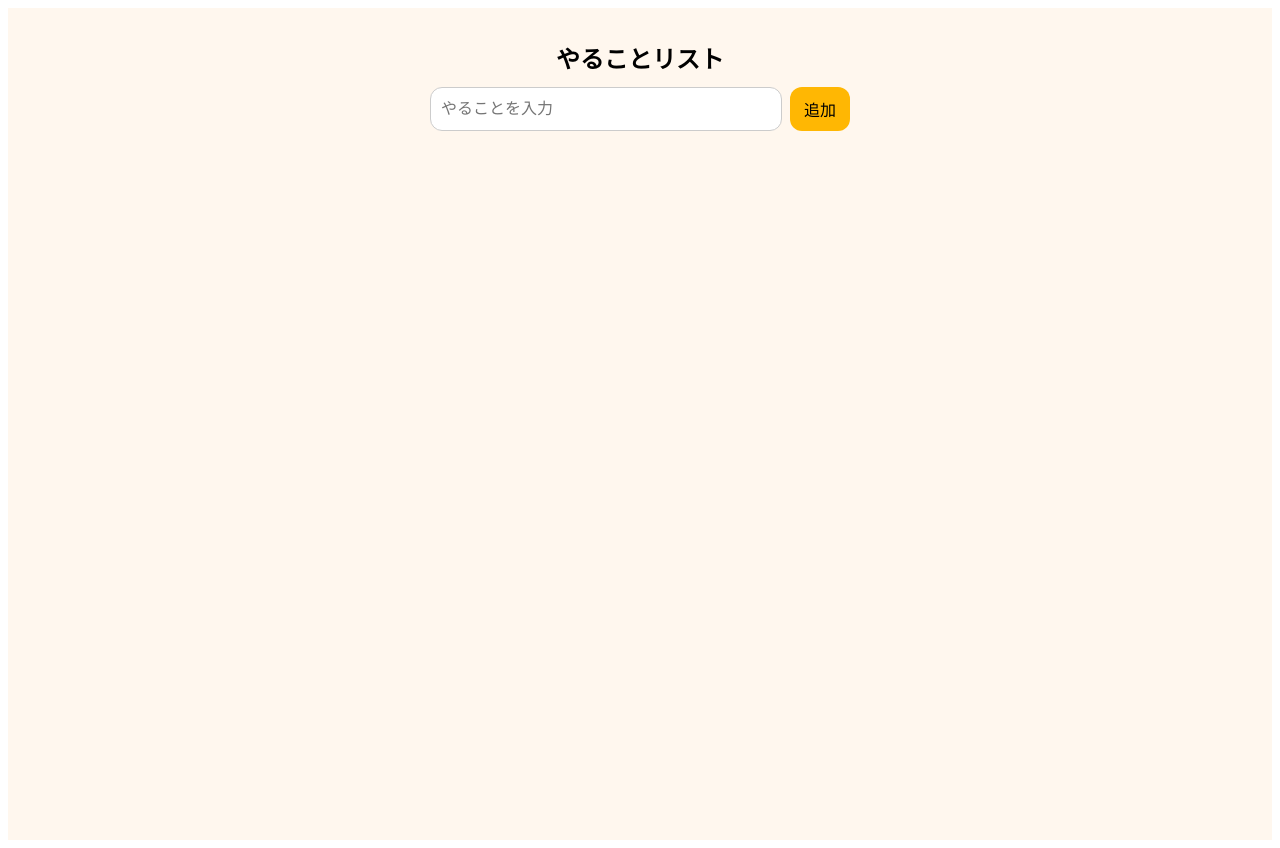
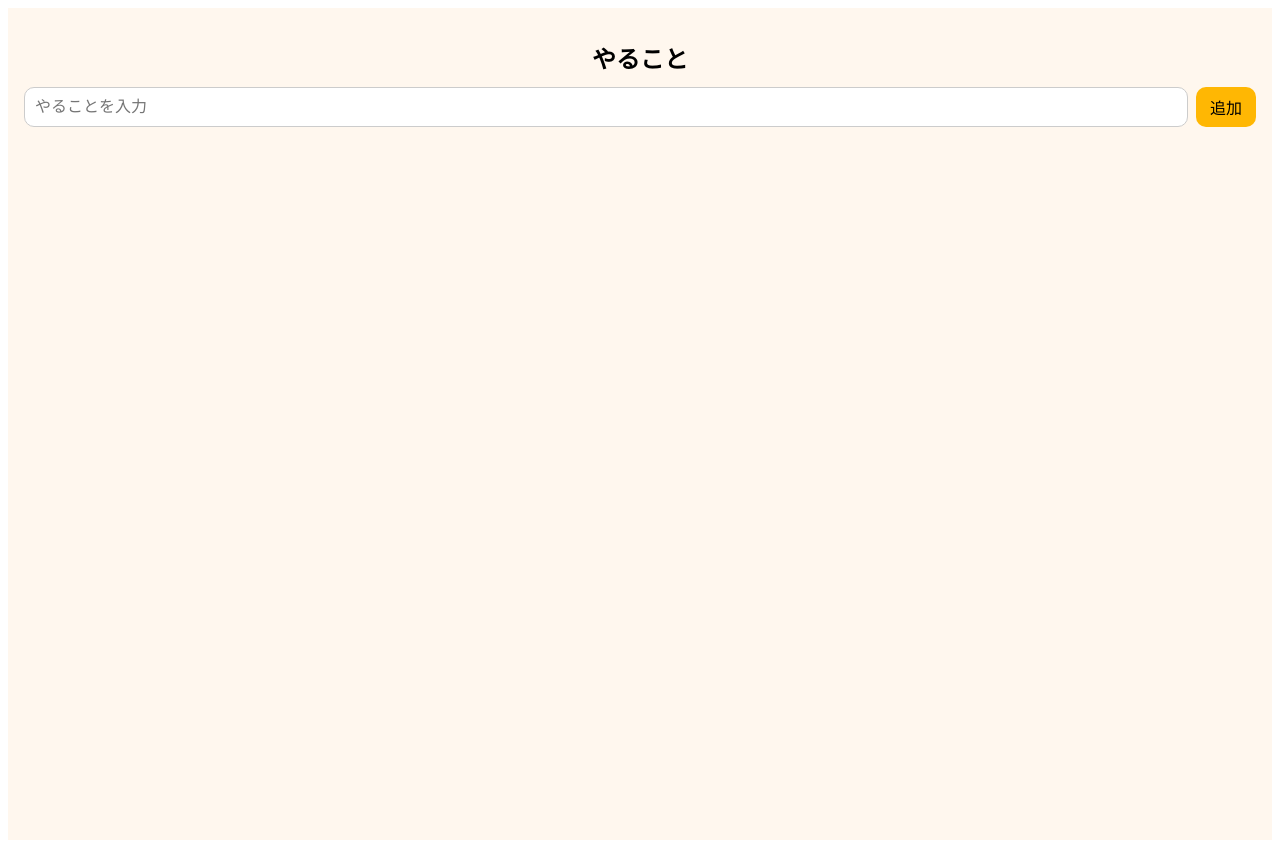
Before and after one commit to mssnkmryrk-a11y/buy-list-app, a React (Vite) app: page / in a window 1280 px wide. Built offline with nearby package versions, Linux system fonts and the light colour scheme.

Commit message:
Refactor Todo management and UI in App component

```diff
--- a/src/App.tsx
+++ b/src/App.tsx
@@ -1,91 +1,44 @@
-import { useEffect, useState } from "react";
-
-type Todo = {
-  id: string;
-  text: string;
-  done: boolean;
-};
+import { useState } from "react";
 
 export default function App() {
-  const [todos, setTodos] = useState<Todo[]>([]);
   const [text, setText] = useState("");
-
-  // 初回読み込み
-  useEffect(() => {
-    const saved = localStorage.getItem("todos");
-    if (saved) setTodos(JSON.parse(saved));
-  }, []);
-
-  // 保存
-  useEffect(() => {
-    localStorage.setItem("todos", JSON.stringify(todos));
-  }, [todos]);
+  const [todos, setTodos] = useState<string[]>([]);
 
   const addTodo = () => {
     if (!text.trim()) return;
-    setTodos([
-      ...todos,
-      { id: crypto.randomUUID(), text, done: false },
-    ]);
+    setTodos([...todos, text.trim()]);
     setText("");
-  };
-
-  const toggleTodo = (id: string) => {
-    setTodos(todos.map(t =>
-      t.id === id ? { ...t, done: !t.done } : t
-    ));
-  };
-
-  const removeTodo = (id: string) => {
-    setTodos(todos.filter(t => t.id !== id));
   };
 
   return (
     <div style={styles.page}>
-      <h1 style={styles.title}>やることリスト</h1>
+      <h1 style={styles.title}>やること</h1>
 
-      {/* 入力フォーム */}
-      <form
-        style={styles.form}
-        onSubmit={(e) => {
-          e.preventDefault(); // Enterで保存
-          addTodo();
-        }}
-      >
+      <div style={styles.inputArea}>
         <input
           style={styles.input}
-          type="text"
-          placeholder="やることを入力"
           value={text}
           onChange={(e) => setText(e.target.value)}
+          placeholder="やることを入力"
+          onKeyDown={(e) => {
+            if (e.key === "Enter") addTodo();
+          }}
         />
-        <button style={styles.add}>追加</button>
-      </form>
+        <button style={styles.addBtn} onClick={addTodo}>
+          追加
+        </button>
+      </div>
 
-      {/* リスト */}
-      <div style={styles.list}>
-        {todos.map(todo => (
-          <div key={todo.id} style={styles.item}>
-            <label style={styles.label}>
-              <input
-                type="checkbox"
-                checked={todo.done}
-                onChange={() => toggleTodo(todo.id)}
-              />
-              <span style={{
-                ...styles.text,
-                textDecoration: todo.done ? "line-through" : "none",
-                color: todo.done ? "#aaa" : "#333"
-              }}>
-                {todo.text}
-              </span>
-            </label>
-            <button
-              style={styles.delete}
-              onClick={() => removeTodo(todo.id)}
-            >
-              ×
-            </button>
+      <div>
+        {todos.map((todo, index) => (
+          <div
+            key={index}
+            style={styles.item}
+            onClick={() =>
+              setTodos(todos.filter((_, i) => i !== index))
+            }
+          >
+            {todo}
           </div>
         ))}
       </div>
@@ -96,20 +49,16 @@ export default function App() {
 const styles: any = {
   page: {
     minHeight: "100vh",
+    padding: 16,
     background: "#FFF7EE",
-    padding: 16,
     fontFamily: "-apple-system",
-    display: "flex",
-    flexDirection: "column",
-    alignItems: "center",
   },
   title: {
     fontSize: 24,
     marginBottom: 12,
+    textAlign: "center",
   },
-  form: {
-    width: "100%",
-    maxWidth: 420,
+  inputArea: {
     display: "flex",
     gap: 8,
     marginBottom: 16,
@@ -118,41 +67,23 @@ const styles: any = {
     flex: 1,
     fontSize: 16, // ★ iPhoneズーム防止
     padding: 10,
-    borderRadius: 12,
+    borderRadius: 10,
     border: "1px solid #ccc",
   },
-  add: {
+  addBtn: {
     fontSize: 16,
-    padding: "10px 14px",
-    borderRadius: 12,
+    padding: "0 14px",
+    borderRadius: 10,
     border: "none",
     background: "#FFB703",
   },
-  list: {
-    width: "100%",
-    maxWidth: 420,
-  },
   item: {
+    padding: 14,
     background: "#fff",
-    borderRadius: 14,
-    padding: 12,
-    display: "flex",
-    justifyContent: "space-between",
-    alignItems: "center",
+    borderRadius: 12,
     marginBottom: 8,
-  },
-  label: {
-    display: "flex",
-    alignItems: "center",
-    gap: 8,
-  },
-  text: {
     fontSize: 16,
-  },
-  delete: {
-    background: "none",
-    border: "none",
-    fontSize: 20,
-    color: "#E85A5A",
+    cursor: "pointer",
+    userSelect: "none",
   },
 };
```
